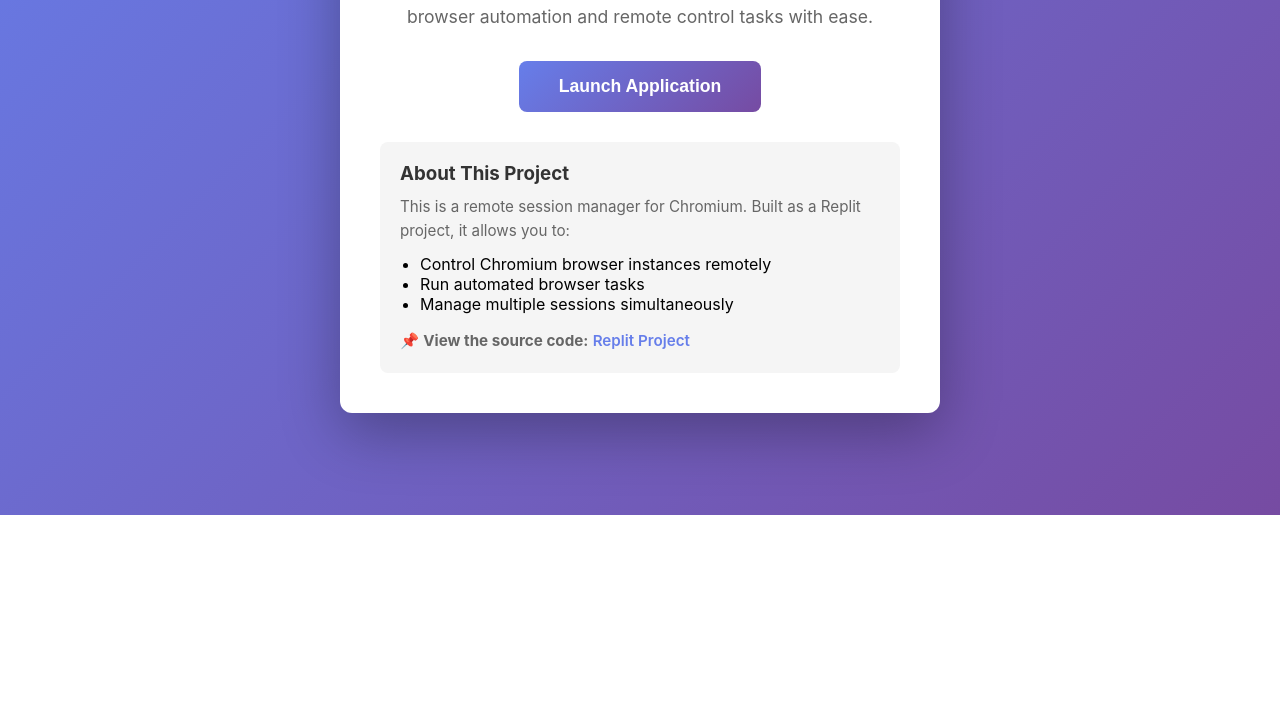
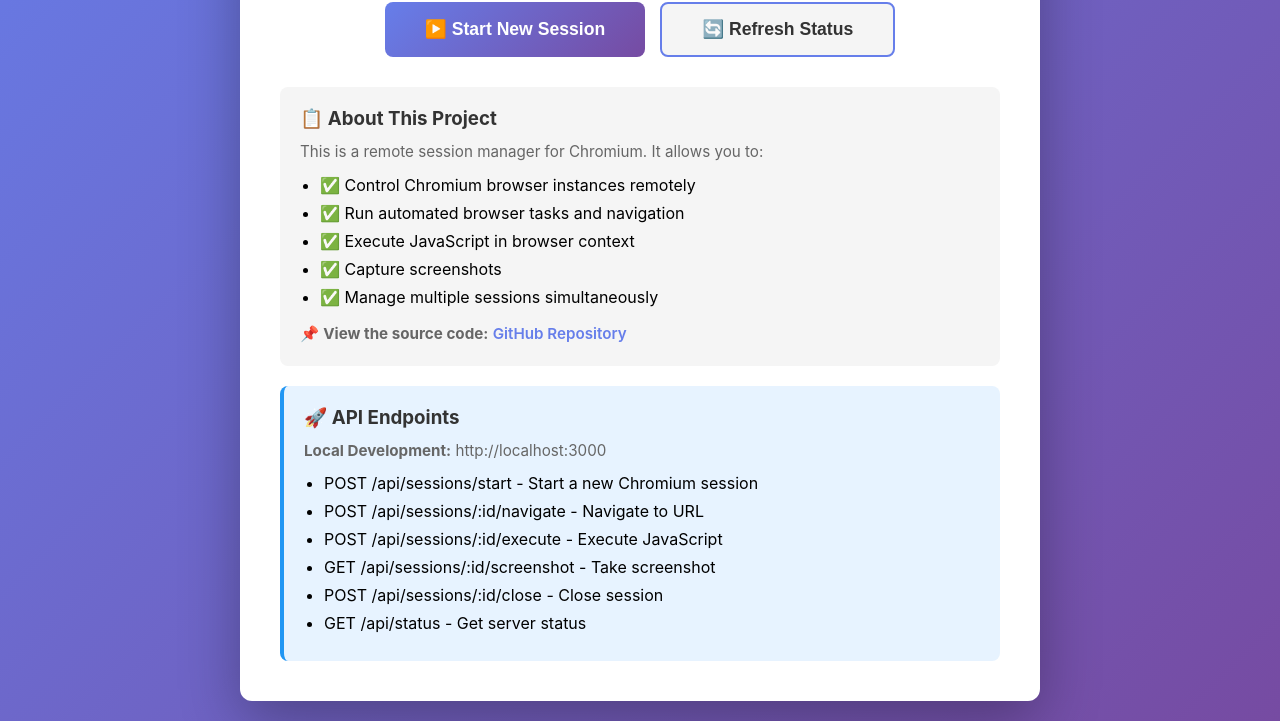
Before and after one commit to LittleIcey11/LittleIcey11.github.io, a plain HTML site: page index.html in a window 1280 px wide. Shown: the part 285-1006 px from the top of the page. Before the commit the page ends 800 px from the top, so only its background shows below. Drawn offline with Linux system fonts and the light colour scheme; no server answers.

Commit message:
Update index.html with Chromium status checking and enhanced UI

```diff
--- a/index.html
+++ b/index.html
@@ -26,7 +26,7 @@
             border-radius: 12px;
             box-shadow: 0 20px 60px rgba(0, 0, 0, 0.3);
             padding: 40px;
-            max-width: 600px;
+            max-width: 800px;
             text-align: center;
         }
 
@@ -41,6 +41,14 @@
             line-height: 1.6;
             margin-bottom: 30px;
             font-size: 1.1em;
+        }
+
+        .button-group {
+            display: flex;
+            gap: 15px;
+            justify-content: center;
+            flex-wrap: wrap;
+            margin-bottom: 30px;
         }
 
         .launch-btn {
@@ -66,6 +74,36 @@
             transform: translateY(0);
         }
 
+        .launch-btn.secondary {
+            background: #f5f5f5;
+            color: #333;
+            border: 2px solid #667eea;
+        }
+
+        .launch-btn.secondary:hover {
+            background: #667eea;
+            color: white;
+        }
+
+        .status {
+            padding: 15px;
+            border-radius: 8px;
+            margin-bottom: 20px;
+            font-weight: 600;
+        }
+
+        .status.online {
+            background: #d4edda;
+            color: #155724;
+            border: 1px solid #c3e6cb;
+        }
+
+        .status.offline {
+            background: #f8d7da;
+            color: #721c24;
+            border: 1px solid #f5c6cb;
+        }
+
         .info {
             margin-top: 30px;
             padding: 20px;
@@ -85,6 +123,16 @@
             line-height: 1.6;
         }
 
+        .info ul {
+            margin-top: 10px;
+            margin-left: 20px;
+            text-align: left;
+        }
+
+        .info li {
+            margin-bottom: 8px;
+        }
+
         .repo-link {
             color: #667eea;
             text-decoration: none;
@@ -93,6 +141,23 @@
 
         .repo-link:hover {
             text-decoration: underline;
+        }
+
+        .spinner {
+            border: 3px solid #f3f3f3;
+            border-top: 3px solid #667eea;
+            border-radius: 50%;
+            width: 20px;
+            height: 20px;
+            animation: spin 1s linear infinite;
+            display: inline-block;
+            margin-right: 10px;
+            vertical-align: middle;
+        }
+
+        @keyframes spin {
+            0% { transform: rotate(0deg); }
+            100% { transform: rotate(360deg); }
         }
     </style>
 </head>
@@ -103,38 +168,102 @@
             Access and control Chromium browser sessions remotely. Run browser automation and remote control tasks with ease.
         </p>
 
-        <button class="launch-btn" onclick="launchApp()">
-            Launch Application
-        </button>
+        <div id="status" class="status offline">
+            <span class="spinner"></span>Checking Chromium status...
+        </div>
+
+        <div class="button-group">
+            <button class="launch-btn" onclick="startSession()">
+                ▶️ Start New Session
+            </button>
+            <button class="launch-btn secondary" onclick="checkStatus()">
+                🔄 Refresh Status
+            </button>
+        </div>
 
         <div class="info">
-            <h3>About This Project</h3>
+            <h3>📋 About This Project</h3>
             <p>
-                This is a remote session manager for Chromium. Built as a Replit project, it allows you to:
+                This is a remote session manager for Chromium. It allows you to:
             </p>
-            <ul style="margin-top: 10px; margin-left: 20px; text-align: left;">
-                <li>Control Chromium browser instances remotely</li>
-                <li>Run automated browser tasks</li>
-                <li>Manage multiple sessions simultaneously</li>
+            <ul>
+                <li>✅ Control Chromium browser instances remotely</li>
+                <li>✅ Run automated browser tasks and navigation</li>
+                <li>✅ Execute JavaScript in browser context</li>
+                <li>✅ Capture screenshots</li>
+                <li>✅ Manage multiple sessions simultaneously</li>
             </ul>
             <p style="margin-top: 15px;">
-                📌 <strong>View the source code:</strong> <a href="https://replit.com/@353591472/Chromium-Remote-Sessions" class="repo-link">Replit Project</a>
+                📌 <strong>View the source code:</strong> <a href="https://github.com/LittleIcey11/LittleIcey11.github.io" class="repo-link">GitHub Repository</a>
             </p>
+        </div>
+
+        <div class="info" style="margin-top: 20px; background: #e7f3ff; border-left: 4px solid #2196F3;">
+            <h3>🚀 API Endpoints</h3>
+            <p><strong>Local Development:</strong> http://localhost:3000</p>
+            <ul>
+                <li>POST /api/sessions/start - Start a new Chromium session</li>
+                <li>POST /api/sessions/:id/navigate - Navigate to URL</li>
+                <li>POST /api/sessions/:id/execute - Execute JavaScript</li>
+                <li>GET /api/sessions/:id/screenshot - Take screenshot</li>
+                <li>POST /api/sessions/:id/close - Close session</li>
+                <li>GET /api/status - Get server status</li>
+            </ul>
         </div>
     </div>
 
     <script>
-        function launchApp() {
-            // Replace with your actual Chromium Remote Sessions URL
-            const appUrl = 'https://chromium-remote-sessions.replit.dev/';
+        const API_BASE = window.location.hostname === 'localhost'
+            ? 'http://localhost:3000'
+            : window.location.origin;
 
-            // Try to open, or show instructions if it fails
-            window.open(appUrl, '_blank');
+        async function checkStatus() {
+            const statusEl = document.getElementById('status');
+            statusEl.textContent = '🔄 Checking Chromium status...';
+            statusEl.className = 'status offline';
 
-            setTimeout(() => {
-                alert('If the application did not open, please ensure the Replit server is running at:\n' + appUrl);
-            }, 1000);
+            try {
+                const response = await fetch(`${API_BASE}/api/status`);
+                const data = await response.json();
+
+                if (data.status === 'online') {
+                    statusEl.innerHTML = `✅ Chromium Online - Version: ${data.chromiumVersion} | Active Sessions: ${data.activeSessions}`;
+                    statusEl.className = 'status online';
+                } else {
+                    statusEl.textContent = '⚠️ Chromium Offline - Server is not running';
+                    statusEl.className = 'status offline';
+                }
+            } catch (error) {
+                statusEl.textContent = '❌ Failed to connect to server';
+                statusEl.className = 'status offline';
+                console.error('Status check error:', error);
+            }
         }
+
+        async function startSession() {
+            try {
+                const response = await fetch(`${API_BASE}/api/sessions/start`, {
+                    method: 'POST',
+                    headers: { 'Content-Type': 'application/json' }
+                });
+                const data = await response.json();
+
+                if (response.ok) {
+                    alert(`✅ Session Started!\n\nSession ID: ${data.sessionId}\n\nUse this ID to control the Chromium browser.`);
+                    checkStatus();
+                } else {
+                    alert(`❌ Error: ${data.error}`);
+                }
+            } catch (error) {
+                alert(`❌ Failed to start session: ${error.message}`);
+                console.error('Start session error:', error);
+            }
+        }
+
+        // Check status on page load
+        window.addEventListener('load', checkStatus);
+        // Refresh status every 30 seconds
+        setInterval(checkStatus, 30000);
     </script>
 </body>
 </html>
```
